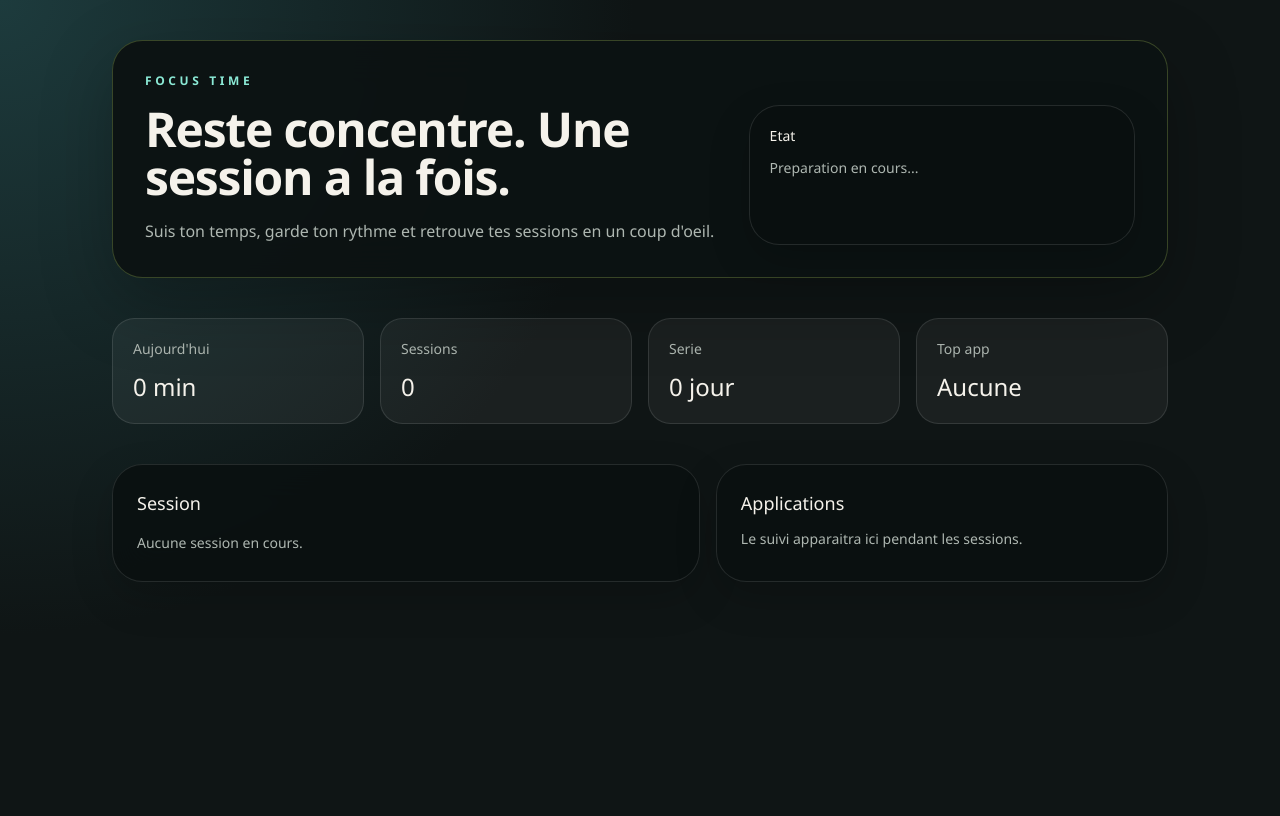
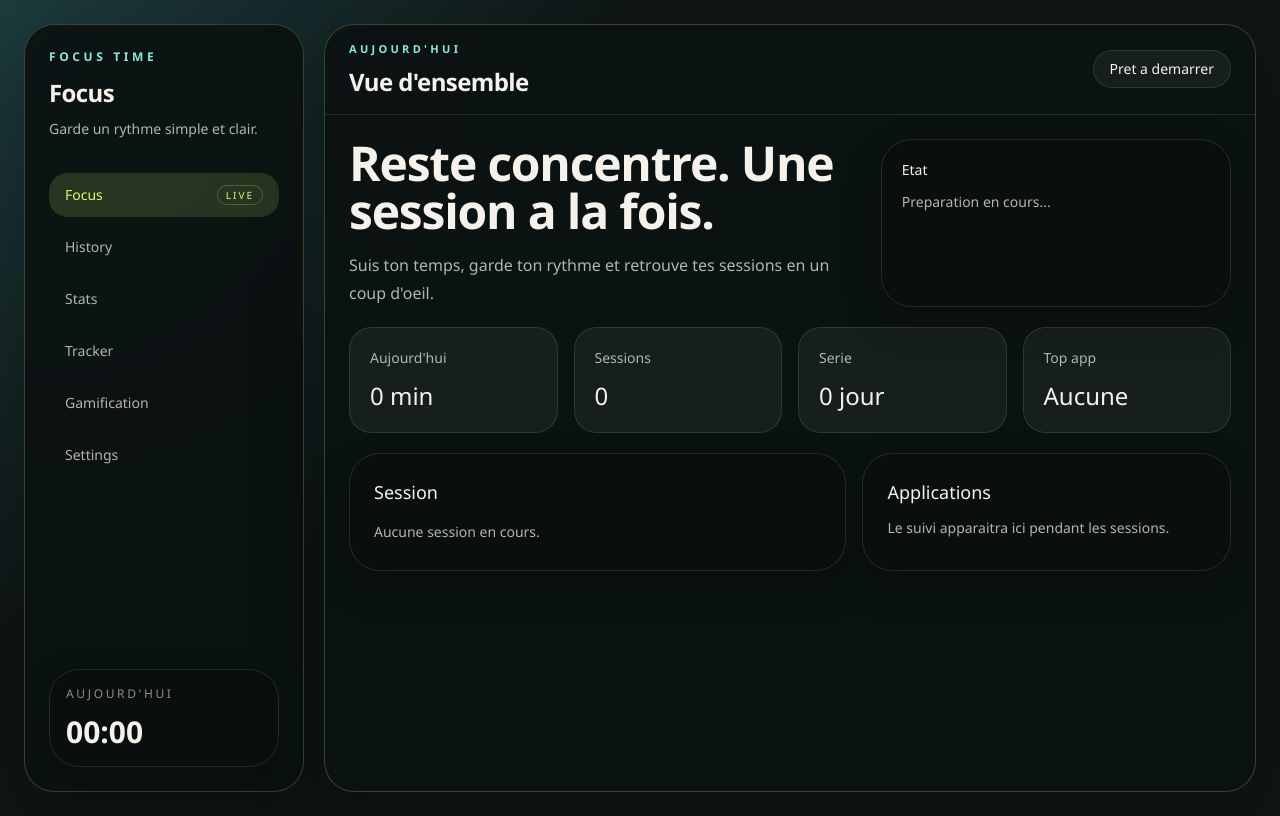
Before and after one commit to Palawizard/focus-time, a React (Vite) app in the folder apps/desktop/: page / in a window 1280 px wide. Built offline with nearby package versions, Linux system fonts and the light colour scheme.

Commit message:
feat: add primary application layout

```diff
--- a/apps/desktop/src/app/AppShell.tsx
+++ b/apps/desktop/src/app/AppShell.tsx
@@ -1,5 +1,6 @@
 import { useQuery } from "@tanstack/react-query";
 
+import { DesktopShell } from "./DesktopShell";
 import { getRuntimeHealth } from "../lib/tauri";
 
 const focusStats = [
@@ -15,45 +16,48 @@ export function AppShell() {
   });
 
   return (
-    <main className="min-h-screen text-[var(--color-text)]">
-      <section className="mx-auto flex min-h-screen w-full max-w-6xl flex-col gap-10 px-6 py-10 sm:px-10 lg:px-12">
-        <header className="ft-panel-strong flex flex-col gap-4 p-6 md:p-8">
-          <span className="ft-kicker text-xs font-semibold">
-            Focus Time
-          </span>
-          <div className="grid gap-6 lg:grid-cols-[minmax(0,1.5fr)_minmax(22rem,1fr)]">
+    <DesktopShell>
+      <section className="flex items-center justify-between border-b border-[var(--color-border)] px-5 py-4 sm:px-6">
+        <div>
+          <p className="ft-kicker text-[11px] font-semibold">Aujourd&apos;hui</p>
+          <h2 className="ft-font-display mt-2 text-2xl font-semibold tracking-tight">
+            Vue d&apos;ensemble
+          </h2>
+        </div>
+
+        <div className="ft-panel-muted px-4 py-2 text-sm">
+          Pret a demarrer
+        </div>
+      </section>
+
+      <section className="flex flex-1 flex-col gap-5 overflow-auto p-5 sm:p-6">
+        <header className="grid gap-6 xl:grid-cols-[minmax(0,1.45fr)_minmax(20rem,1fr)]">
           <div className="space-y-4">
             <h1 className="ft-font-display max-w-3xl text-4xl font-semibold tracking-tight sm:text-5xl">
               Reste concentre. Une session a la fois.
             </h1>
             <p className="ft-text-muted max-w-2xl text-sm leading-7 sm:text-base">
               Suis ton temps, garde ton rythme et retrouve tes sessions en un
-                coup d'oeil.
+              coup d&apos;oeil.
             </p>
           </div>
 
           <div className="ft-panel p-5">
             <div className="mb-3 flex items-center justify-between">
-                <h2 className="text-sm font-medium">
-                  Etat
-                </h2>
+              <h2 className="text-sm font-medium">Etat</h2>
             </div>
 
             {runtimeHealth.isLoading ? (
-                <p className="ft-text-muted text-sm">
-                  Preparation en cours...
-                </p>
+              <p className="ft-text-muted text-sm">Preparation en cours...</p>
             ) : runtimeHealth.isError ? (
               <p className="text-sm text-[var(--color-danger)]">
-                  Impossible de charger l'application.
+                Impossible de charger l&apos;application.
               </p>
             ) : (
               <dl className="space-y-3 text-sm">
                 <div className="flex justify-between gap-4">
                   <dt className="ft-text-soft">Application</dt>
-                    <dd>
-                      {runtimeHealth.data.productName}
-                    </dd>
+                  <dd>{runtimeHealth.data.productName}</dd>
                 </div>
                 <div className="flex justify-between gap-4">
                   <dt className="ft-text-soft">Suivi</dt>
@@ -63,28 +67,20 @@ export function AppShell() {
                 </div>
                 <div className="flex justify-between gap-4">
                   <dt className="ft-text-soft">Plateforme</dt>
-                    <dd>
-                      {runtimeHealth.data.platform}
-                    </dd>
+                  <dd>{runtimeHealth.data.platform}</dd>
                 </div>
                 <div className="flex justify-between gap-4">
                   <dt className="ft-text-soft">Stockage</dt>
-                    <dd>
-                      Local
-                    </dd>
+                  <dd>Local</dd>
                 </div>
               </dl>
             )}
-            </div>
           </div>
         </header>
 
         <section className="grid gap-4 md:grid-cols-2 xl:grid-cols-4">
           {focusStats.map((item) => (
-            <article
-              key={item.label}
-              className="ft-panel-muted p-5"
-            >
+            <article key={item.label} className="ft-panel-muted p-5">
               <p className="ft-text-muted text-sm">{item.label}</p>
               <h2 className="ft-font-display mt-3 text-2xl font-medium">
                 {item.value}
@@ -100,7 +96,7 @@ export function AppShell() {
           </article>
         </section>
 
-        <section className="grid gap-4 lg:grid-cols-[minmax(0,1.3fr)_minmax(18rem,1fr)]">
+        <section className="grid gap-4 xl:grid-cols-[minmax(0,1.35fr)_minmax(20rem,1fr)]">
           <article className="ft-panel p-6">
             <h2 className="text-lg font-medium">Session</h2>
             <p className="ft-text-muted mt-3 text-sm leading-7">
@@ -116,6 +112,6 @@ export function AppShell() {
           </article>
         </section>
       </section>
-    </main>
+    </DesktopShell>
   );
 }
--- /dev/null
+++ b/apps/desktop/src/app/DesktopShell.tsx
@@ -0,0 +1,66 @@
+interface DesktopShellProps {
+  children: React.ReactNode;
+}
+
+const shellItems = [
+  "Focus",
+  "History",
+  "Stats",
+  "Tracker",
+  "Gamification",
+  "Settings",
+] as const;
+
+export function DesktopShell({ children }: DesktopShellProps) {
+  return (
+    <div className="mx-auto grid min-h-screen w-full max-w-[1480px] gap-5 px-4 py-4 lg:grid-cols-[280px_minmax(0,1fr)] lg:px-6 lg:py-6">
+      <aside className="ft-panel-strong flex flex-col justify-between p-5 lg:p-6">
+        <div className="space-y-8">
+          <div className="space-y-3">
+            <p className="ft-kicker text-xs font-semibold">Focus Time</p>
+            <div>
+              <h1 className="ft-font-display text-2xl font-semibold tracking-tight">
+                Focus
+              </h1>
+              <p className="ft-text-muted mt-2 text-sm leading-6">
+                Garde un rythme simple et clair.
+              </p>
+            </div>
+          </div>
+
+          <nav aria-label="Primary" className="space-y-2">
+            {shellItems.map((item, index) => (
+              <div
+                key={item}
+                className={[
+                  "flex items-center justify-between rounded-[1.15rem] px-4 py-3 text-sm transition-colors",
+                  index === 0
+                    ? "bg-[var(--color-brand-soft)] text-[var(--color-brand)]"
+                    : "text-[var(--color-text-muted)]",
+                ].join(" ")}
+              >
+                <span>{item}</span>
+                {index === 0 ? (
+                  <span className="rounded-full border border-[var(--color-border-strong)] px-2 py-0.5 text-[10px] uppercase tracking-[0.2em]">
+                    Live
+                  </span>
+                ) : null}
+              </div>
+            ))}
+          </nav>
+        </div>
+
+        <div className="ft-panel mt-8 p-4">
+          <p className="ft-text-soft text-xs uppercase tracking-[0.22em]">
+            Aujourd&apos;hui
+          </p>
+          <p className="ft-font-display mt-3 text-3xl font-semibold">00:00</p>
+        </div>
+      </aside>
+
+      <div className="ft-panel-strong flex min-h-[calc(100vh-2rem)] flex-col overflow-hidden">
+        {children}
+      </div>
+    </div>
+  );
+}
```
Also changed, not shown: 1 other file (tests, documents, lock files or other folders). Lines whose indentation alone changed are shown as unchanged.
